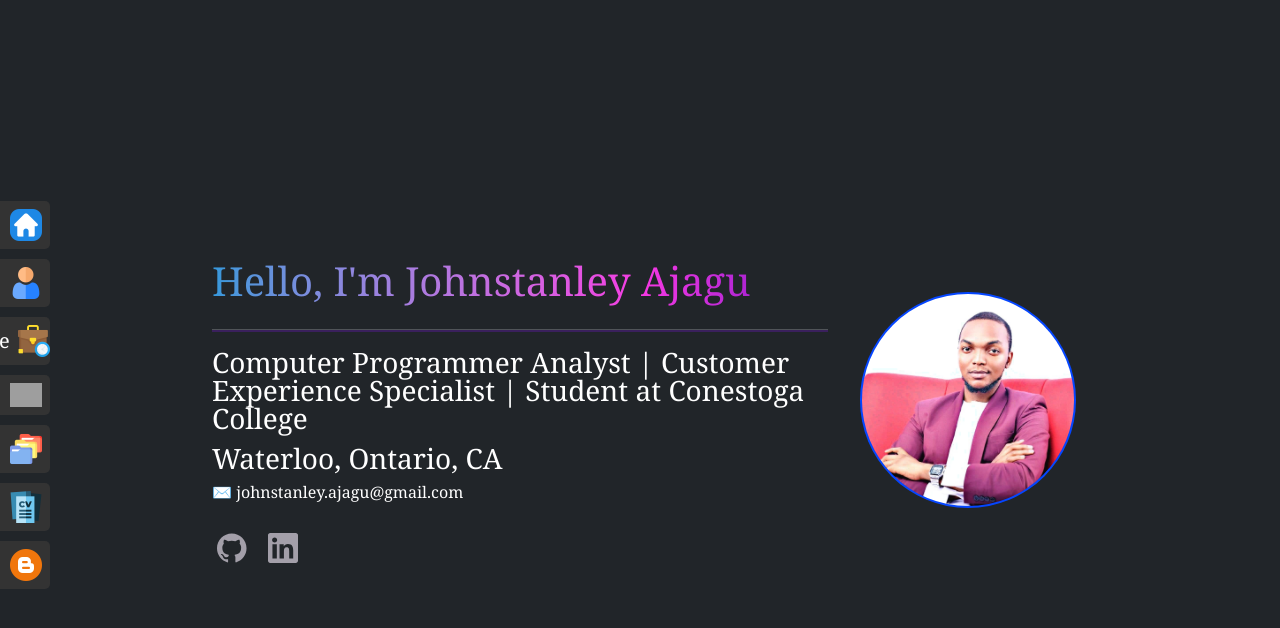
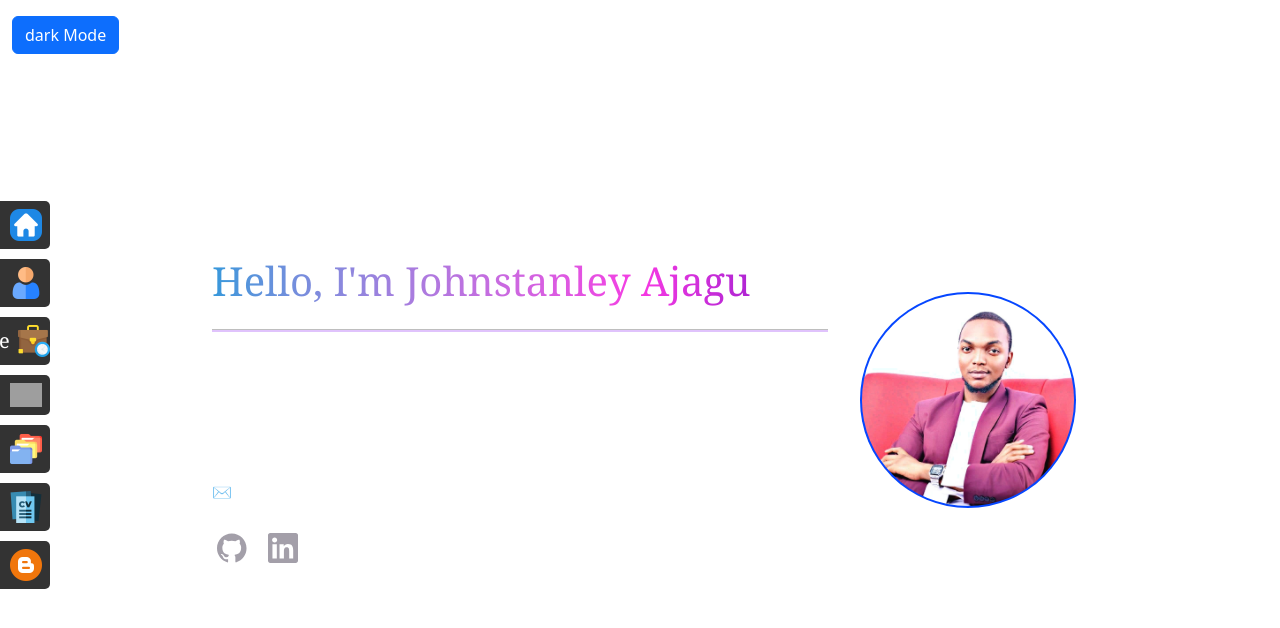
Before and after one commit to ogiaAayush/E-Portfolio, an Angular app in the folder e-portfolio/: page /home in a window 1280 px wide. Shown: the top 628 px of the page. Built offline with nearby package versions, Linux system fonts and the light colour scheme; grey boxes are pictures that could not be loaded.

Commit message:
Implemented theme mode

```diff
--- /dev/null
+++ b/e-portfolio/services/mode-service.ts
@@ -0,0 +1,61 @@
+import { Injectable } from "@angular/core";
+import { BehaviorSubject, Observable } from "rxjs";
+
+@Injectable({
+    providedIn: 'root'
+})
+
+export class ModeService {
+
+    private isDarkMode: BehaviorSubject<boolean>
+
+    constructor (){
+        this.isDarkMode = new BehaviorSubject<boolean>(true)
+
+        this.checkLocalStorage().then((existingMode) =>{
+            const isDark = existingMode === 'dark'|| (!existingMode && this.detectSystemTheme())
+            this.setTheme(isDark ? 'dark' : 'light')
+            this.isDarkMode.next(isDark)
+        }).catch(() =>{
+            this.isDarkMode.next(false)
+        })
+    }
+
+    isBrowser() {
+        return typeof window != 'undefined' && typeof localStorage !== 'undefined'
+    }
+
+    checkLocalStorage(): Promise<any> {
+        return new Promise<any> ((resolve, reject) =>{
+            if(this.isBrowser()) {
+                const existingMode = localStorage.getItem('theme')
+                resolve(existingMode)
+            }else {
+                reject("localstorage unavailable")
+            }
+        })
+    }
+
+    setTheme(theme: string) {
+        this.checkLocalStorage().then(() =>{
+            document.documentElement.setAttribute('data-bs-theme', theme)
+            localStorage.setItem('theme', theme)
+        }).catch(()=> {
+            console.log("No theme saved to localstorage yet")
+        })
+    }
+
+    detectSystemTheme(): boolean {
+        return window.matchMedia('(prefers-color-scheme: dark)').matches
+    }
+
+    getMode(): Observable<boolean> {
+        return this.isDarkMode.asObservable()
+    }
+
+    toggleTheme() {
+        const newMode = !this.isDarkMode.getValue()
+        this.isDarkMode.next(newMode)
+        this.setTheme(newMode ? 'dark' : 'light')
+    }
+}
--- a/e-portfolio/src/app/about/about.component.css
+++ b/e-portfolio/src/app/about/about.component.css
@@ -22,7 +22,6 @@
 } */
 
 h4 {
-  color:white;
   font-weight: 500;
 }
 
@@ -45,7 +44,6 @@ h4 {
 .accordion-body {
   max-width: 1000px;
   word-wrap: break-word;
-  color: white;
 }
 
 .accordion-button:hover {
--- a/e-portfolio/src/app/app.component.html
+++ b/e-portfolio/src/app/app.component.html
@@ -1,6 +1,7 @@
 <div class="wrapper">
     <div class="app-navbar">
         <app-navbar></app-navbar>
+        <app-mode></app-mode>
     </div>
     <div class="app-content">
         <router-outlet></router-outlet>
--- a/e-portfolio/src/app/app.component.ts
+++ b/e-portfolio/src/app/app.component.ts
@@ -3,11 +3,12 @@ import { RouterOutlet, RouterModule } from '@angular/router';
 import { CommonModule } from '@angular/common';
 import { NavbarComponent } from "./navbar/navbar.component";
 import { HomePageComponent } from './home-page/home-page.component';
+import { ModeComponent } from "./mode/mode.component";
 
 @Component({
   selector: 'app-root',
   standalone: true,
-  imports: [CommonModule, RouterOutlet, RouterModule, NavbarComponent, HomePageComponent],
+  imports: [CommonModule, RouterOutlet, RouterModule, NavbarComponent, HomePageComponent, ModeComponent],
   templateUrl: './app.component.html',
   styleUrl: './app.component.css'
 })
--- /dev/null
+++ b/e-portfolio/src/app/mode/mode.component.css
@@ -0,0 +1,4 @@
+.container {
+    position: fixed;
+
+}
--- /dev/null
+++ b/e-portfolio/src/app/mode/mode.component.html
@@ -0,0 +1,5 @@
+<div class="container">
+    <button (click)="onToggleTheme()" class="btn btn-primary mt-3">
+        {{isDarkMode ? 'light' : 'dark'}} Mode
+    </button>
+</div>
--- /dev/null
+++ b/e-portfolio/src/app/mode/mode.component.ts
@@ -0,0 +1,24 @@
+import { Component} from '@angular/core';
+import { ModeService } from '../../../services/mode-service';
+
+@Component({
+  selector: 'app-mode',
+  standalone: true,
+  imports: [],
+  templateUrl: './mode.component.html',
+  styleUrl: './mode.component.css'
+})
+export class ModeComponent {
+  mode: any
+  isDarkMode: boolean = true;
+
+  constructor(private modeService: ModeService) {
+    this.modeService.getMode().subscribe((isDark: boolean) =>{
+      this.isDarkMode = isDark
+    })
+  }
+
+  onToggleTheme(): void {
+    this.modeService.toggleTheme()
+  }
+}
--- a/e-portfolio/src/index.html
+++ b/e-portfolio/src/index.html
@@ -1,5 +1,5 @@
 <!doctype html>
-<html lang="en" data-bs-theme="dark">
+<html lang="en">
 <head>
   <meta charset="utf-8">
   <title>Johnstanley Ajagu | EPortfolio</title>
--- a/e-portfolio/src/styles.css
+++ b/e-portfolio/src/styles.css
@@ -2,8 +2,16 @@ html, body {
     height: 100%;
     margin: 0;
     padding: 0;
-    /* background-image: url(/assets/img/OR68VI0.jpg);
-    background-position: bottom;
-    background-repeat: repeat;
-    background-size: cover; */
+    background-color: var(--background-colour);
+    color: var(--text-colour);
   }
+
+  :root[data-bs-theme='light'] {
+    --background-colour: #ffffff;
+    --text-colour: #000000;
+  }
+
+  :root[data-bs-theme='dark'] {
+    --background-colour: #212529;
+    --text-colour: #ffffff;
+  }
```
Also changed, not shown: 1 other file (tests, documents, lock files or other folders).
